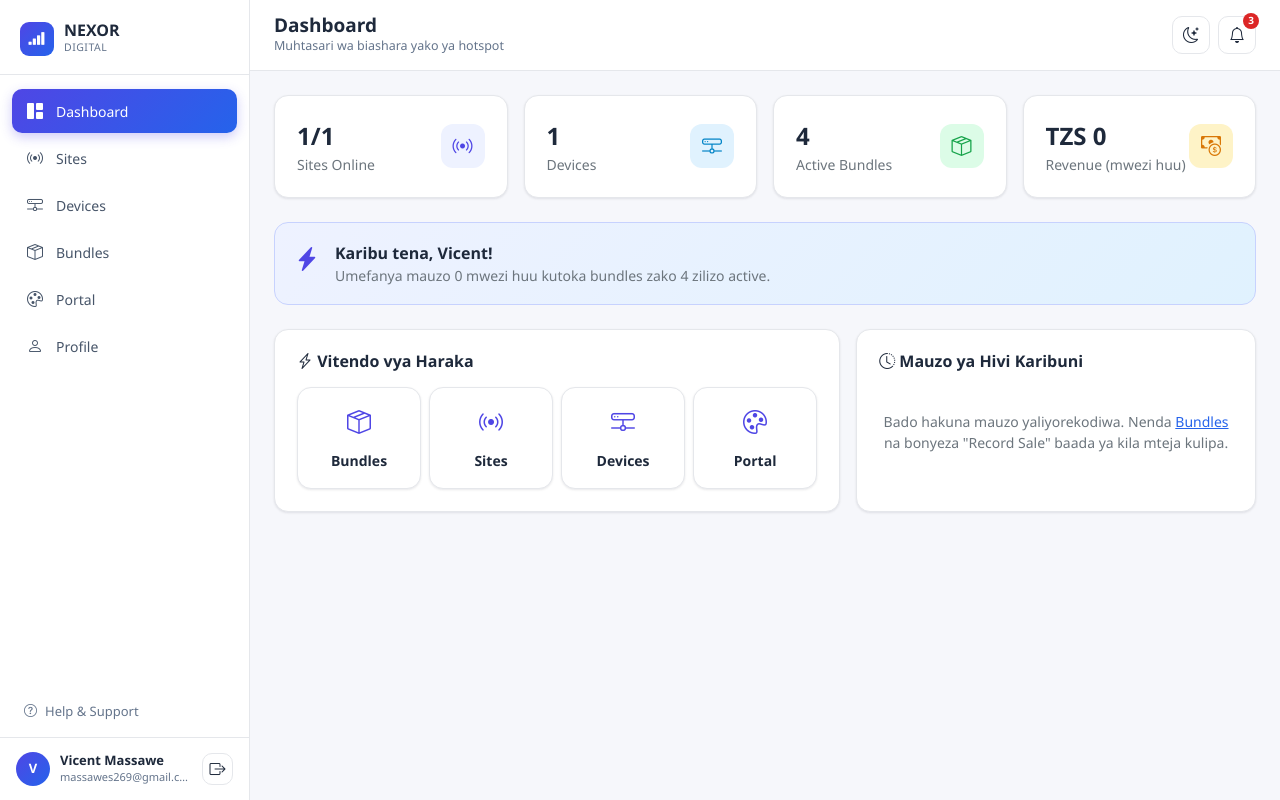
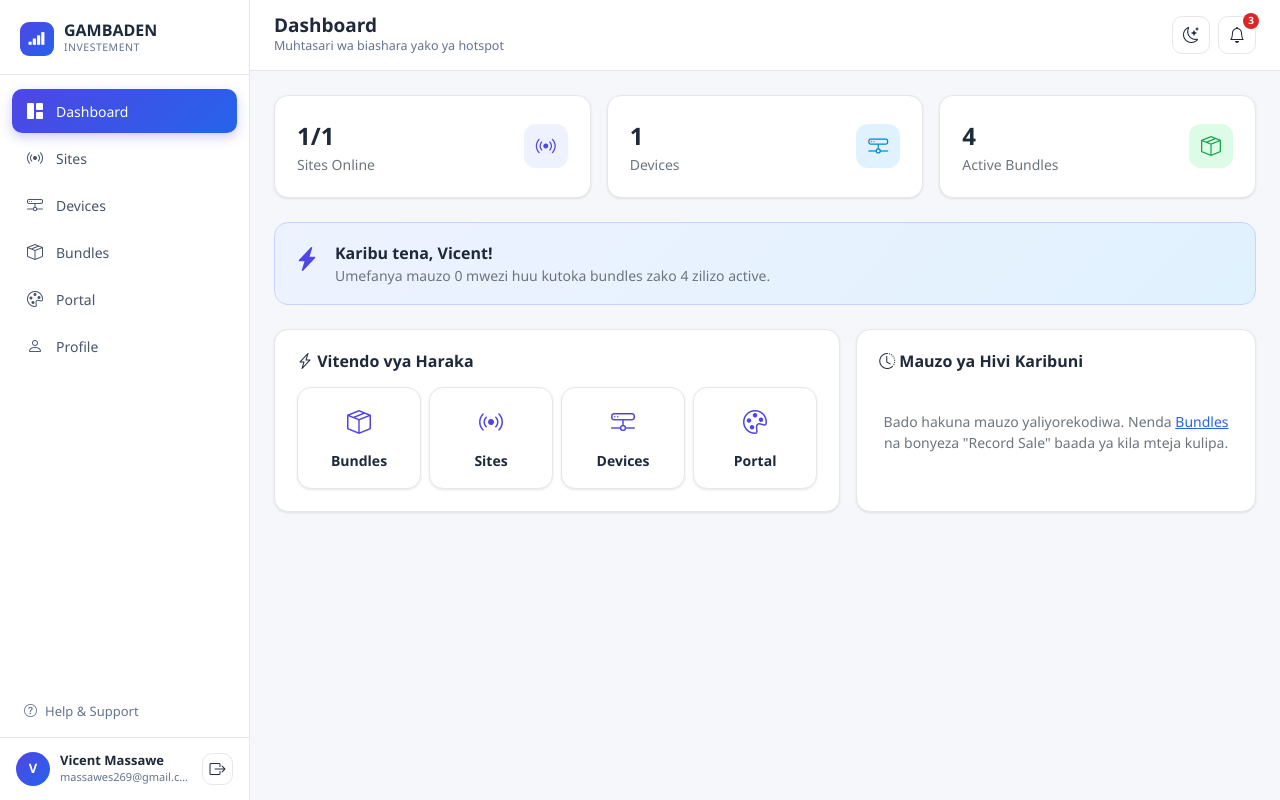
Before and after one commit to massawes/gambadeninvestment, a PHP site: page /admin.php in a window 1280 px wide. Run offline with PHP 8.4, Linux system fonts and the light colour scheme; a user stored in the database is signed in; data comes from the database, SQL or seed files in the repository; data that the repository does not hold is empty.

Commit message:
Rebrand to Gambaden Investment, editable email, drop withdrawal section
- Rename NEXOR DIGITAL -> GAMBADEN INVESTMENT across sidebar, login,
  forgot/reset-password pages, and dashboard <title>.
- Profile: email is now editable (was locked); remove the Withdrawal
  Account section (bank name/account number) entirely per request.
- Dashboard: drop the Revenue stat tile (kept sales/active-bundle
  tiles), rebalance the remaining 3 into equal columns.
- Style the public portal's "Admin" link as a proper pill button
  instead of a plain text link.

```diff
--- a/admin.php
+++ b/admin.php
@@ -104,17 +104,21 @@ if ($_SERVER['REQUEST_METHOD'] === 'POST' && isset($_POST['action'])) {
             break;
 
         case 'save_profile':
+            $email = trim($_POST['email'] ?? '');
+            if (!filter_var($email, FILTER_VALIDATE_EMAIL)) {
+                flash('profile_msg_error', 'Email si sahihi.');
+            } else {
                 $pdo->prepare(
-                'UPDATE users SET first_name = ?, last_name = ?, phone = ?, bank_name = ?, account_number = ? WHERE id = ?'
+                    'UPDATE users SET first_name = ?, last_name = ?, email = ?, phone = ? WHERE id = ?'
                 )->execute([
                     trim($_POST['first_name'] ?? ''),
                     trim($_POST['last_name'] ?? ''),
+                    $email,
                     trim($_POST['phone'] ?? ''),
-                trim($_POST['bank_name'] ?? ''),
-                trim($_POST['account_number'] ?? ''),
                     $userId,
                 ]);
                 flash('profile_msg', 'Wasifu wako umehifadhiwa.');
+            }
             break;
 
         case 'change_password':
--- a/forgot-password.php
+++ b/forgot-password.php
@@ -39,7 +39,7 @@ if ($_SERVER['REQUEST_METHOD'] === 'POST') {
 <head>
 <meta charset="UTF-8">
 <meta name="viewport" content="width=device-width, initial-scale=1.0">
-<title>Umesahau Password — Nexor Digital</title>
+<title>Umesahau Password — Gambaden Investment</title>
 <link rel="stylesheet" href="https://cdn.jsdelivr.net/npm/bootstrap@5.3.3/dist/css/bootstrap.min.css">
 <link rel="stylesheet" href="https://cdn.jsdelivr.net/npm/bootstrap-icons@1.11.3/font/bootstrap-icons.css">
 <link rel="stylesheet" href="assets/css/style.css">
--- a/includes/layout_top.php
+++ b/includes/layout_top.php
@@ -4,7 +4,7 @@
 <head>
 <meta charset="UTF-8">
 <meta name="viewport" content="width=device-width, initial-scale=1.0">
-<title><?= htmlspecialchars($pageTitle ?? 'Dashboard') ?> — Nexor Digital</title>
+<title><?= htmlspecialchars($pageTitle ?? 'Dashboard') ?> — Gambaden Investment</title>
 <link rel="stylesheet" href="https://cdn.jsdelivr.net/npm/bootstrap@5.3.3/dist/css/bootstrap.min.css">
 <link rel="stylesheet" href="https://cdn.jsdelivr.net/npm/bootstrap-icons@1.11.3/font/bootstrap-icons.css">
 <link rel="stylesheet" href="assets/css/style.css">
--- a/includes/sidebar.php
+++ b/includes/sidebar.php
@@ -4,8 +4,8 @@
   <div class="nx-sidebar-brand">
     <div class="logo-mark"><i class="bi bi-reception-4"></i></div>
     <div>
-      <div class="brand-name">NEXOR</div>
-      <div class="brand-sub">DIGITAL</div>
+      <div class="brand-name">GAMBADEN</div>
+      <div class="brand-sub">INVESTEMENT</div>
     </div>
   </div>
 
--- a/login.php
+++ b/login.php
@@ -31,7 +31,7 @@ if ($_SERVER['REQUEST_METHOD'] === 'POST') {
 <head>
 <meta charset="UTF-8">
 <meta name="viewport" content="width=device-width, initial-scale=1.0">
-<title>Ingia — Nexor Digital</title>
+<title>Ingia — Gambaden Investment</title>
 <link rel="stylesheet" href="https://cdn.jsdelivr.net/npm/bootstrap@5.3.3/dist/css/bootstrap.min.css">
 <link rel="stylesheet" href="https://cdn.jsdelivr.net/npm/bootstrap-icons@1.11.3/font/bootstrap-icons.css">
 <link rel="stylesheet" href="assets/css/style.css">
@@ -41,7 +41,7 @@ if ($_SERVER['REQUEST_METHOD'] === 'POST') {
   <div class="auth-card">
     <div class="text-center mb-4">
       <div class="mx-auto mb-3" style="width:52px;height:52px;border-radius:14px;background:linear-gradient(135deg,var(--nx-primary),var(--nx-accent));display:flex;align-items:center;justify-content:center;color:#fff;font-size:24px;"><i class="bi bi-reception-4"></i></div>
-      <h1 class="h4 fw-bold mb-1">NEXOR DIGITAL</h1>
+      <h1 class="h4 fw-bold mb-1">GAMBADEN INVESTMENT</h1>
       <p class="text-secondary small mb-0">Ingia kusimamia mfumo wako wa hotspot</p>
     </div>
 
@@ -66,7 +66,7 @@ if ($_SERVER['REQUEST_METHOD'] === 'POST') {
       </button>
     </form>
 
-    <p class="text-center text-secondary small mt-4 mb-0">© <?= date('Y') ?> Nexor Digital · Tanzania</p>
+    <p class="text-center text-secondary small mt-4 mb-0">© <?= date('Y') ?> Gambaden Investment · Tanzania</p>
   </div>
 </div>
 <script src="https://cdn.jsdelivr.net/npm/bootstrap@5.3.3/dist/js/bootstrap.bundle.min.js"></script>
--- a/pages/dashboard.php
+++ b/pages/dashboard.php
@@ -4,7 +4,6 @@ $totalSites    = count($data['sites']);
 $onlineSites   = count(array_filter($data['sites'], fn($s) => $s['status'] === 'online'));
 $totalDevices  = count($data['devices']);
 $activeBundles = count(array_filter($data['bundles'], fn($b) => $b['status'] === 'active'));
-$monthRevenue  = array_sum(array_column($data['bundles'], 'revenue_month'));
 $monthSales    = array_sum(array_column($data['bundles'], 'sales_month'));
 
 $recentSales = db()->query(
@@ -17,7 +16,7 @@ $recentSales = db()->query(
 ?>
 
 <div class="row g-3 mb-4">
-  <div class="col-6 col-lg-3">
+  <div class="col-6 col-lg-4">
     <div class="nx-card nx-card-body d-flex align-items-center justify-content-between">
       <div>
         <div class="fs-4 fw-bold"><?= $onlineSites ?>/<?= $totalSites ?></div>
@@ -26,7 +25,7 @@ $recentSales = db()->query(
       <div class="nx-stat-icon" style="background:#eef2ff;color:var(--nx-primary);"><i class="bi bi-broadcast"></i></div>
     </div>
   </div>
-  <div class="col-6 col-lg-3">
+  <div class="col-6 col-lg-4">
     <div class="nx-card nx-card-body d-flex align-items-center justify-content-between">
       <div>
         <div class="fs-4 fw-bold"><?= $totalDevices ?></div>
@@ -35,22 +34,13 @@ $recentSales = db()->query(
       <div class="nx-stat-icon" style="background:#e0f2fe;color:#0284c7;"><i class="bi bi-hdd-network"></i></div>
     </div>
   </div>
-  <div class="col-6 col-lg-3">
+  <div class="col-6 col-lg-4">
     <div class="nx-card nx-card-body d-flex align-items-center justify-content-between">
       <div>
         <div class="fs-4 fw-bold"><?= $activeBundles ?></div>
         <div class="text-secondary small">Active Bundles</div>
       </div>
       <div class="nx-stat-icon" style="background:#dcfce7;color:var(--nx-success);"><i class="bi bi-box-seam"></i></div>
-    </div>
-  </div>
-  <div class="col-6 col-lg-3">
-    <div class="nx-card nx-card-body d-flex align-items-center justify-content-between">
-      <div>
-        <div class="fs-4 fw-bold">TZS <?= money($monthRevenue) ?></div>
-        <div class="text-secondary small">Revenue (mwezi huu)</div>
-      </div>
-      <div class="nx-stat-icon" style="background:#fef3c7;color:var(--nx-warning);"><i class="bi bi-cash-coin"></i></div>
     </div>
   </div>
 </div>
--- a/reset-password.php
+++ b/reset-password.php
@@ -42,7 +42,7 @@ if (!$validToken) {
 <head>
 <meta charset="UTF-8">
 <meta name="viewport" content="width=device-width, initial-scale=1.0">
-<title>Weka Password Mpya — Nexor Digital</title>
+<title>Weka Password Mpya — Gambaden Investment</title>
 <link rel="stylesheet" href="https://cdn.jsdelivr.net/npm/bootstrap@5.3.3/dist/css/bootstrap.min.css">
 <link rel="stylesheet" href="https://cdn.jsdelivr.net/npm/bootstrap-icons@1.11.3/font/bootstrap-icons.css">
 <link rel="stylesheet" href="assets/css/style.css">
```
Also changed, not shown: index.php (+16 -1 lines), pages/profile.php (+6 -24 lines). Lines whose indentation alone changed are shown as unchanged.
